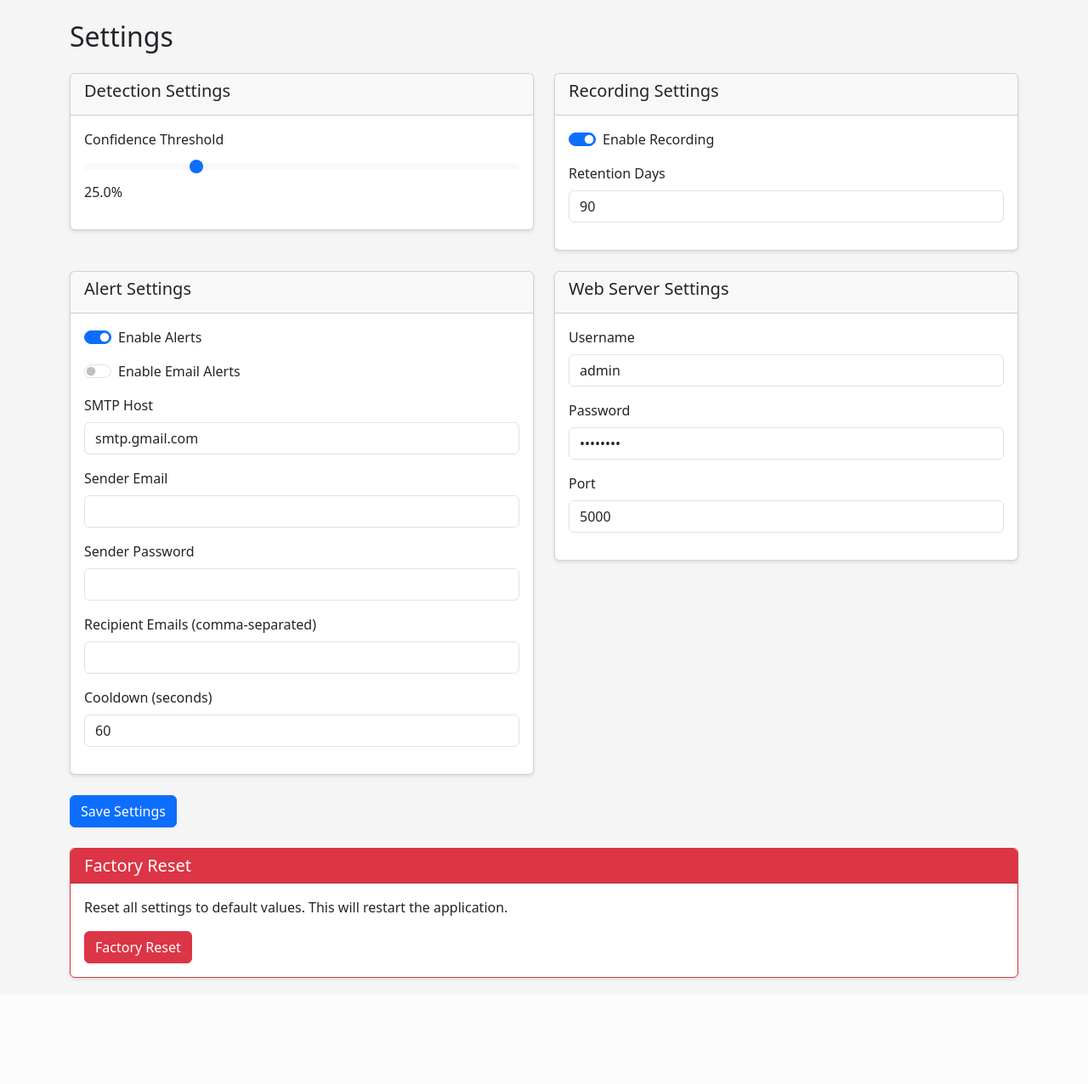
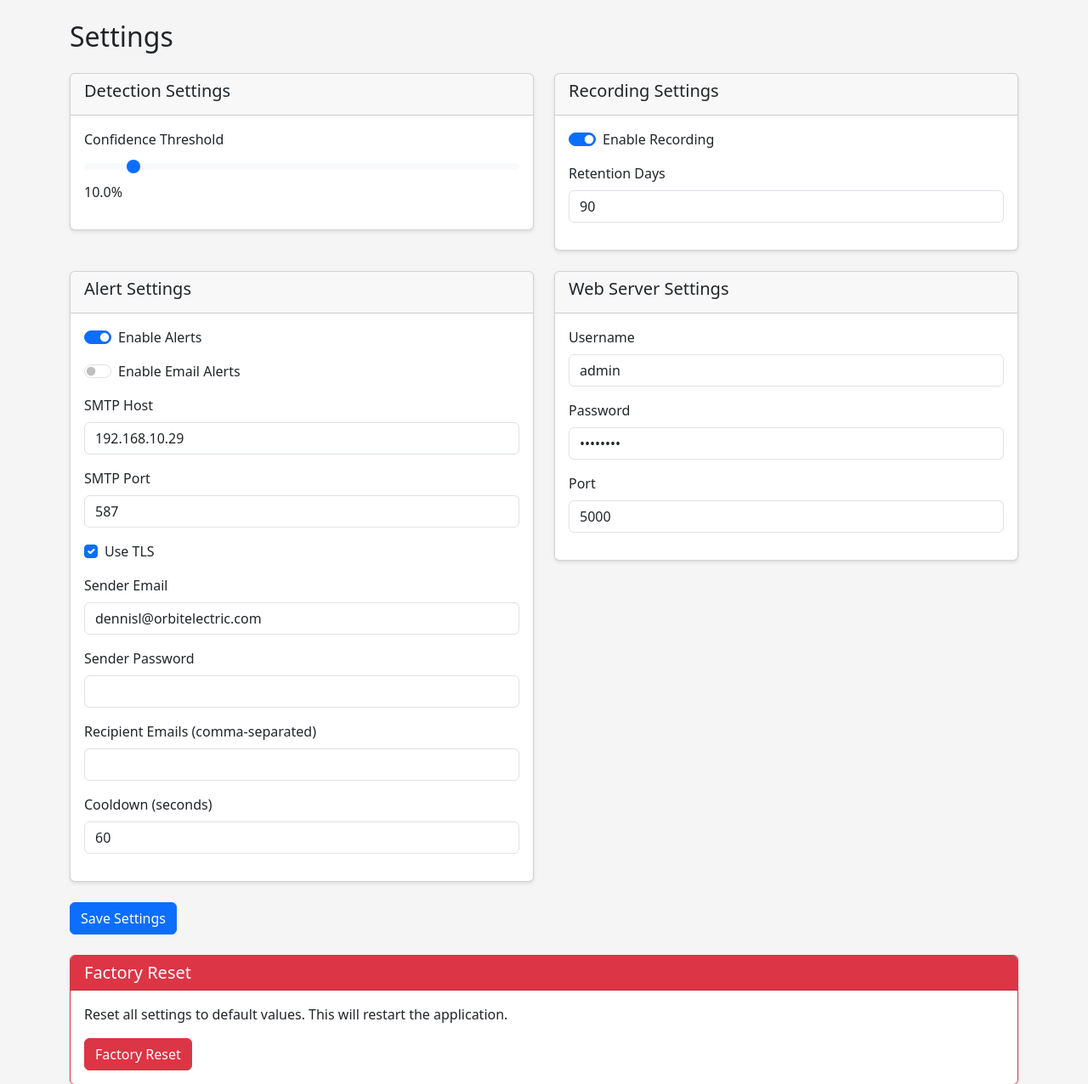
Before and after one commit to tmdrake/AI-CAMERA-HAILO, a Flask app: page /settings in a window 1280 px wide. Shown: the part 56-1332 px from the top of the page at 85% size. Before the commit the page ends 1211 px from the top, so only its background shows below. Run offline with Flask 3, Linux system fonts and the light colour scheme; a user stored in the database is signed in.

Commit message:
Add SMTP port and TLS options to email settings

```diff
--- a/config/settings.json
+++ b/config/settings.json
@@ -1,6 +1,6 @@
 {
     "detection": {
-        "confidence_threshold": 25.0,
+        "confidence_threshold": 10.0,
         "person_class_only": true,
         "model_path": "/usr/share/hailo-models/yolov5s_personface_h8l.hef"
     },
@@ -15,10 +15,10 @@
         "enabled": true,
         "email": {
             "enabled": false,
-            "smtp_host": "smtp.gmail.com",
+            "smtp_host": "192.168.10.29",
             "smtp_port": 587,
             "use_tls": true,
-            "sender_email": "",
+            "sender_email": "dennisl@orbitelectric.com",
             "sender_password": "",
             "recipient_emails": ""
         },
--- a/src/app.py
+++ b/src/app.py
@@ -174,10 +174,17 @@ def settings():
                 config.set('detection.confidence_threshold', float(value))
             elif key == 'alerts.email.enabled':
                 config.set('alerts.email.enabled', request.form.get('alerts.email.enabled') == 'on')
+            elif key == 'alerts.email.use_tls':
+                config.set('alerts.email.use_tls', request.form.get('alerts.email.use_tls') == 'on')
             elif key == 'alerts.enabled':
                 config.set('alerts.enabled', request.form.get('alerts.enabled') == 'on')
             elif key == 'recording.enabled':
                 config.set('recording.enabled', request.form.get('recording.enabled') == 'on')
+            elif key == 'alerts.email.recipient_emails':
+                emails = [e.strip() for e in value.split(',') if e.strip()]
+                config.set('alerts.email.recipient_emails', emails)
+            elif key == 'alerts.email.smtp_port':
+                config.set('alerts.email.smtp_port', int(value))
             elif key.startswith('alerts.email.'):
                 config.set(key, value)
             elif key.startswith('web_server.'):
--- a/web/templates/settings.html
+++ b/web/templates/settings.html
@@ -63,6 +63,16 @@
                     <div class="mb-3">
                         <label for="smtp_host" class="form-label">SMTP Host</label>
                         <input type="text" class="form-control" id="smtp_host" name="alerts.email.smtp_host" value="{{ config.get('alerts', {}).get('email', {}).get('smtp_host', 'smtp.gmail.com') }}">
+                    </div>
+                    <div class="mb-3">
+                        <label for="smtp_port" class="form-label">SMTP Port</label>
+                        <input type="number" class="form-control" id="smtp_port" name="alerts.email.smtp_port" value="{{ config.get('alerts', {}).get('email', {}).get('smtp_port', 587) }}">
+                    </div>
+                    <div class="mb-3">
+                        <div class="form-check">
+                            <input class="form-check-input" type="checkbox" id="use_tls" name="alerts.email.use_tls" {% if config.get('alerts', {}).get('email', {}).get('use_tls', True) %}checked{% endif %}>
+                            <label class="form-check-label" for="use_tls">Use TLS</label>
+                        </div>
                     </div>
                     <div class="mb-3">
                         <label for="sender_email" class="form-label">Sender Email</label>
```
